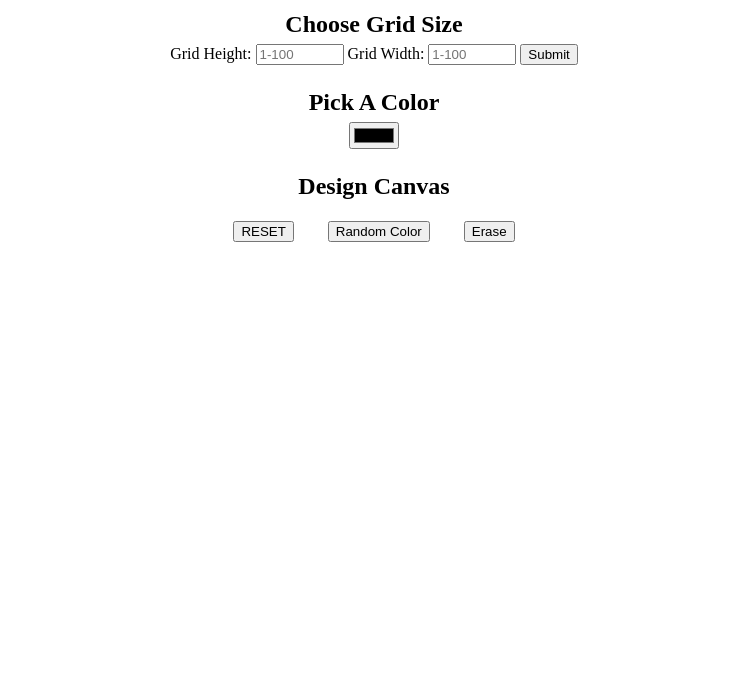
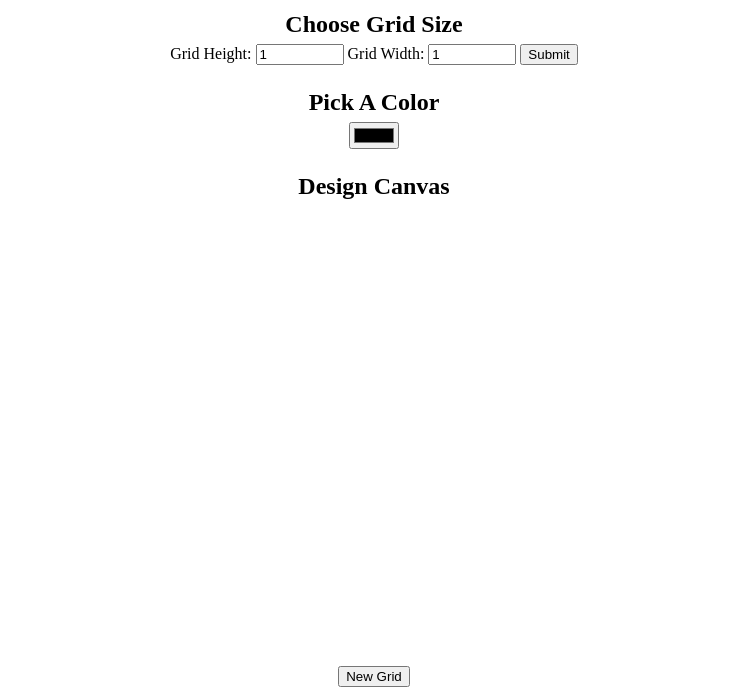
Before and after one commit to vamshi-krishna-prime/PixelArtMaker, a plain HTML site: page index.html in a window 1280 px wide. Shown: the part 126-821 px from the top of the page, without its empty margins (266-1017 px from the left). Before the commit the page ends 800 px from the top, so only its background shows below. Drawn offline with nearby package versions, Linux system fonts and the light colour scheme.

Commit message:
Update index.html

```diff
--- a/index.html
+++ b/index.html
@@ -9,11 +9,11 @@
     <h1>Pixel Art Maker</h1>
 
     <h2>Choose Grid Size</h2>
-    <form id="sizePicker" onsubmit="createCanvas()">
+    <form id="sizePicker" onsubmit="makeGrid()">
         Grid Height:
-        <input type="number" id="input_height" name="height" min="1" max="100" step="1" placeholder="1-100"  required>
+        <input type="number" id="input_height" name="height" min="1" max="100" value="1" required>
         Grid Width:
-        <input type="number" id="input_width" name="width" min="1" max="100" step="1" placeholder="1-100"  required>
+        <input type="number" id="input_width" name="width" min="1" max="100" value="1" required>
         <input type="submit">
     </form>
 
@@ -21,24 +21,11 @@
     <input type="color" id="colorPicker">
 
     <h2>Design Canvas</h2>
-    <!-- <div class="box"><table id="pixelCanvas"></table></div> -->
+    <div class="box"><table id="pixelCanvas"></table></div>
 
-<!--  -->
-    <section id="canvas"></section>
-    <section>
-      <div class="container-fluid controls">
-        <div class="row justify-content-center">
 
-            <button type="button" id="reset-btn" class="btn btn-lg btn-outline-danger">RESET</button>
-            <button type="button" id="color-btn" class="btn btn-lg btn-outline-secondary">Random Color</button>
-            <button type="button" id="gridsize-btn" class="btn btn-lg btn-outline-secondary">Erase</button>
-
-        </div>
-      </div>
-    </section>
-
-    <!--  -->
-    <script src="https://code.jquery.com/jquery-3.4.1.min.js"></script>
+    <center><button class="newGrid">New Grid</button></center>
+    <div id="container"></div>
     <script src="designs.js"></script>
 </body>
 </html>
```
